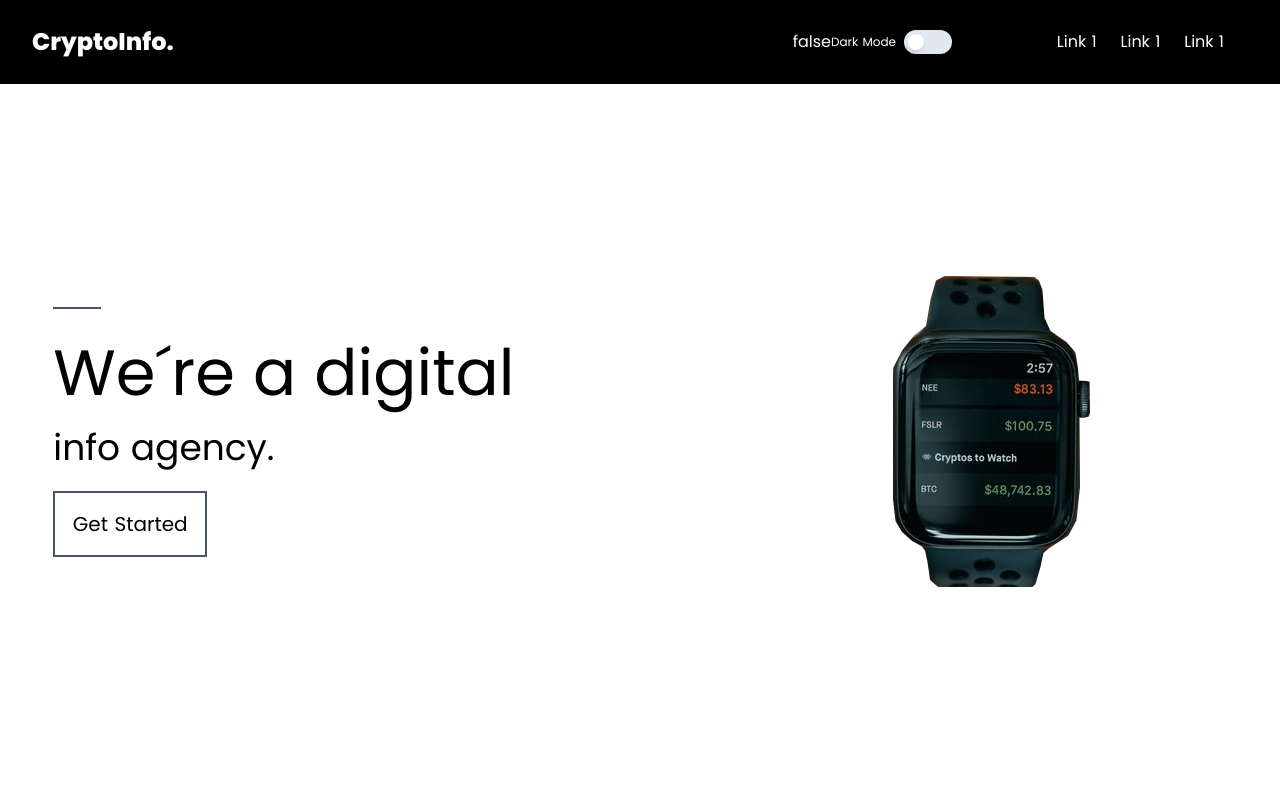
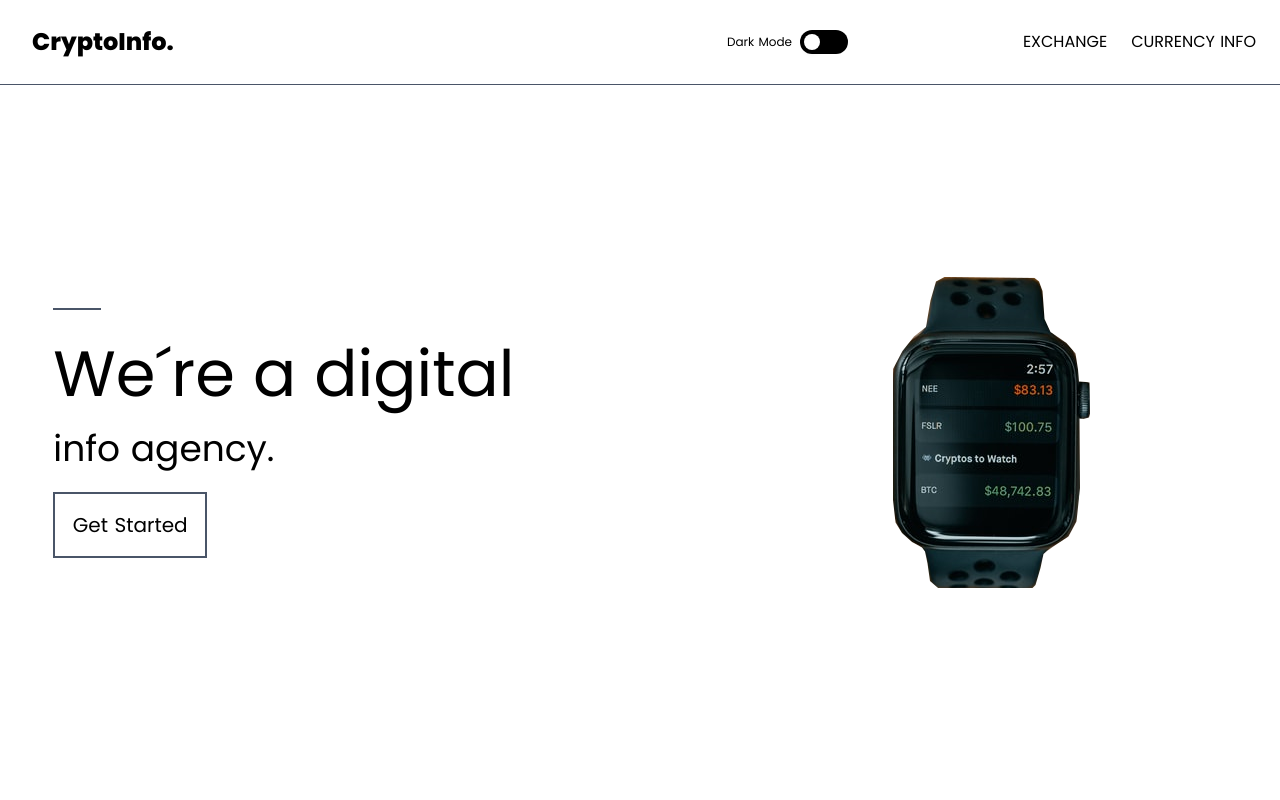
Before and after one commit to ChristianPredoianu/nuxt-crypto-currency-v2, a Nuxt app: page / in a window 1280 px wide. Shown: the top 800 px of the page. Built offline with nearby package versions, Linux system fonts and the light colour scheme.

Commit message:
changed some colors for dark mode

```diff
--- a/components/NavBar.vue
+++ b/components/NavBar.vue
@@ -1,27 +1,33 @@
 <template>
   <div>
     <header
-      :class="isOpen ? 'bg-gray-900' : 'bg-black'"
-      class="transition duration-1000 py-6 sm:flex sm:justify-between sm:items-center sm:px-4 "
+      class="transition duration-1000 py-6 sm:flex sm:justify-between sm:items-center sm:px-4 border-b border-gray-700 "
     >
       <div
-        class="flex items-center justify-between px-4 py-3 sm:p-0 sm:w-3/5 md:w-9/12 lg:w-3/4 lg:ml-4"
+        class="flex items-center justify-between px-4 py-3 sm:p-0 sm:w-3/6 md:w-6/12 lg:w-7/12 lg:ml-4 xl:w-2/3 3xl:w-3/4"
       >
-        <p class="text-white text-l font-bold xl:text-2xl">CryptoInfo.</p>
+        <NuxtLink to="/" custom v-slot="{ href, navigate }"
+          ><p
+            class="text-l font-bold cursor-pointer xl:text-2xl"
+            :href="href"
+            @click="navigate"
+          >
+            CryptoInfo.
+          </p></NuxtLink
+        >
 
         <div
           class="flex justify-between items-center mr-4 "
           @click="toggleDarkMode"
         >
-          <h1 class="text-white">{{ isDarkMode }}</h1>
-          <p class="mr-2 text-xs text-white">Dark Mode</p>
+          <p class="mr-2 text-xs ">Dark Mode</p>
           <div
-            class="w-12 h-6 flex items-center bg-gray-300 rounded-full p-1 duration-300 ease-in-out cursor-pointer"
-            :class="{ 'bg-green-400': isDarkMode }"
+            class="w-12 h-6 flex items-center bg-black rounded-full p-1 duration-300 ease-in-out cursor-pointer"
+            :class="{ 'bg-green-500': isDarkMode }"
           >
             <div
-              class="bg-white w-4 h-4 rounded-full shadow-md transform duration-300 ease-in-out"
-              :class="{ 'translate-x-6': isDarkMode }"
+              class=" w-4 h-4 rounded-full shadow-md bg-white transform duration-300 ease-in-out"
+              :class="{ 'translate-x-6': isDarkMode, 'bg-white': isDarkMode }"
             ></div>
           </div>
         </div>
@@ -36,11 +42,26 @@
       </div>
       <div
         :class="isOpen ? 'block' : 'hidden'"
-        class="text-white px-2 pt-2 pb-4 sm:flex sm:p-0 lg:mr-8"
+        class=" px-2 pt-2 pb-4 justify-end uppercase sm:flex sm:p-0 sm:6/12 md:5/12 3xl:mr-6"
       >
-        <a href="" class="block px-2 py-1">Link 1 </a>
-        <a href="" class="block mt-1 px-2 py-1 sm:mt-0 sm:ml-2">Link 1 </a>
-        <a href="" class="block mt-1 px-2 py-1 sm:mt-0 sm:ml-2">Link 1 </a>
+        <NuxtLink to="/exchange" custom v-slot="{ href, navigate }">
+          <p
+            class="block px-2 py-1 transition-colors duration-200 hover:text-blue-600 cursor-pointer"
+            :href="href"
+            @click="navigate"
+          >
+            Exchange
+          </p></NuxtLink
+        >
+        <NuxtLink to="/aboutcrypto" tag="p" custom v-slot="{ href, navigate }">
+          <p
+            class="block mt-1 px-2 py-1 transition-colors duration-200 hover:text-blue-600 sm:mt-0 sm:ml-2 cursor-pointer"
+            :href="href"
+            @click="navigate"
+          >
+            Currency info
+          </p></NuxtLink
+        >
       </div>
     </header>
   </div>
@@ -57,11 +78,9 @@ export default {
   methods: {
     toggleDarkMode() {
       this.isDarkMode = !this.isDarkMode;
-      if (this.isDarkMode) {
-        localStorage.setItem("darkMode", true);
-      } else {
-        localStorage.setItem("darkMode", false);
-      }
+      this.isDarkMode
+        ? ($nuxt.$colorMode.preference = "dark-mode")
+        : ($nuxt.$colorMode.preference = "light-mode");
     }
   }
 };
```
